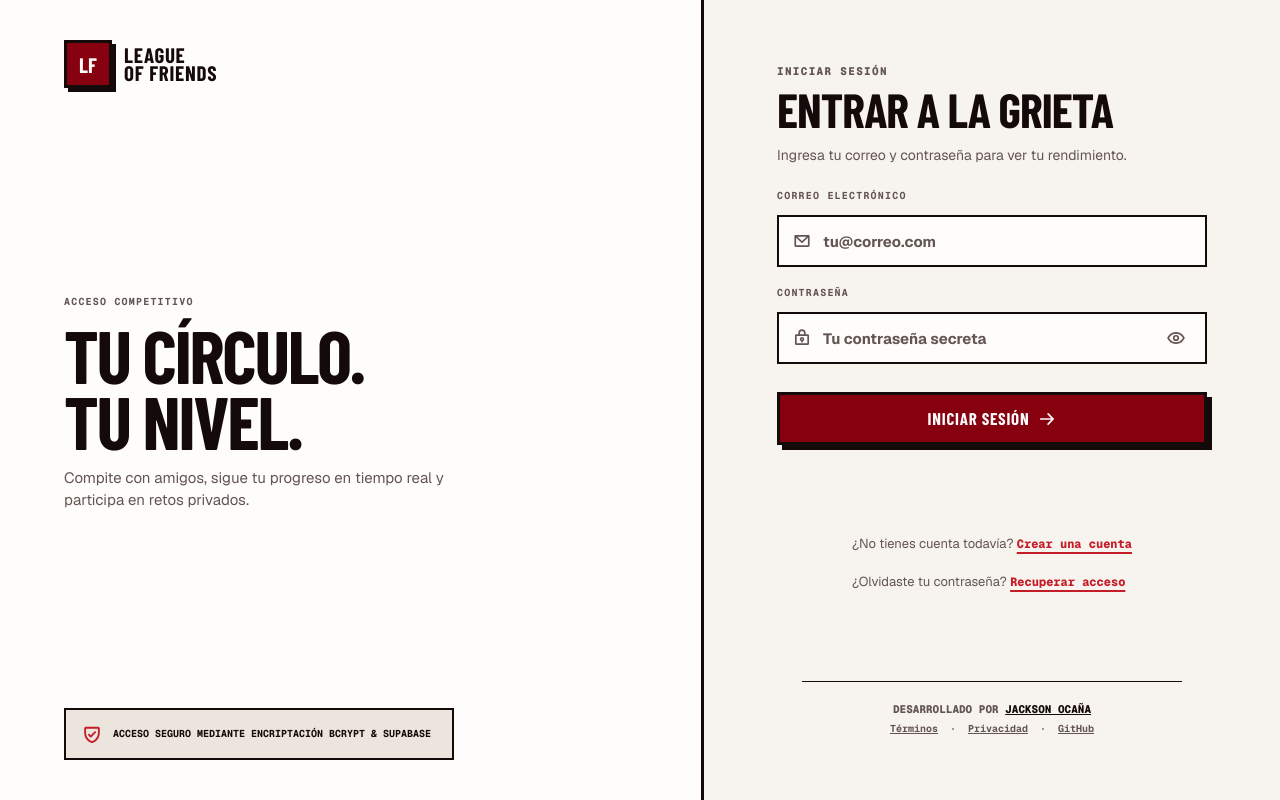
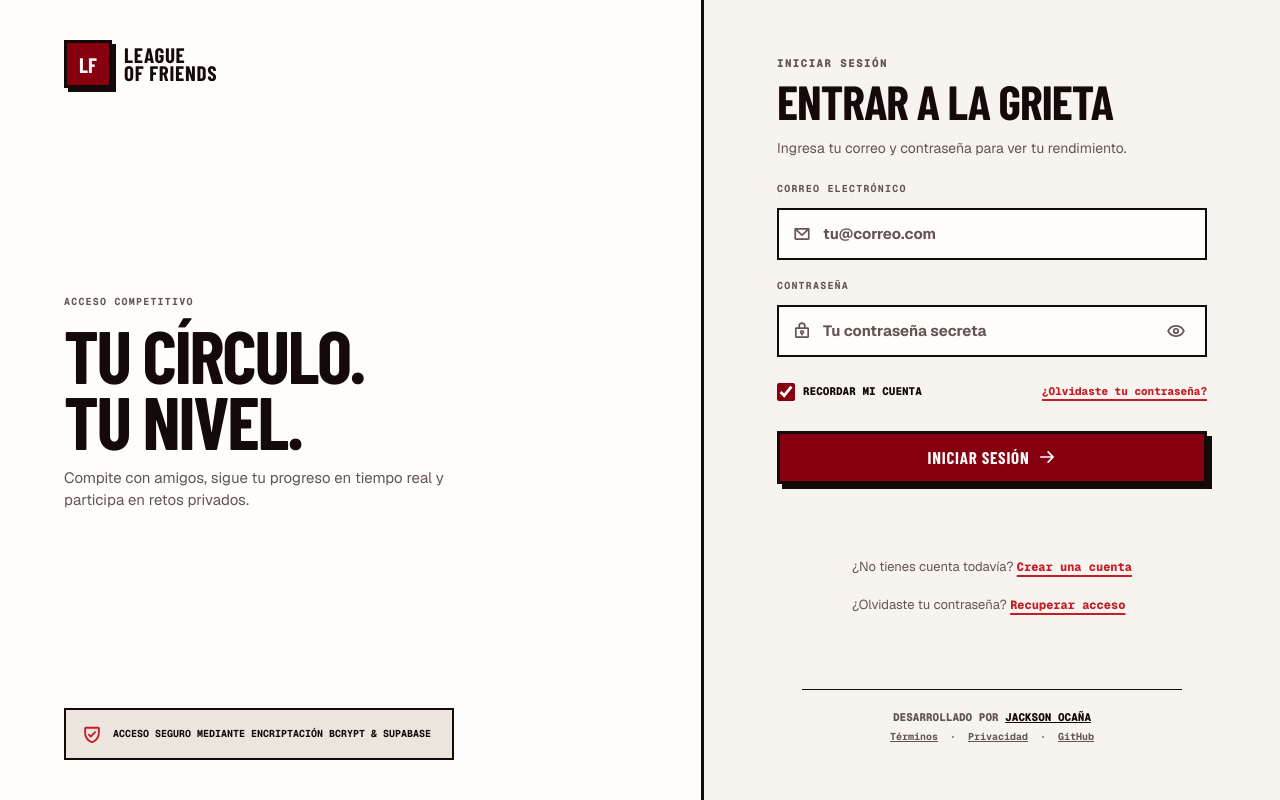
Before and after one commit to jacksonandresrosales/LeagueOfFriends, a Next.js app: page /login in a window 1280 px wide. Built offline with nearby package versions, Linux system fonts and the light colour scheme; a web font is replaced by a local one.

Commit message:
feat: anade opcion de recordar cuenta y precarga automatica de correo en login

```diff
--- a/src/components/auth/auth-form.tsx
+++ b/src/components/auth/auth-form.tsx
@@ -31,7 +31,16 @@ export function AuthForm() {
   const isConfirmed = searchParams.get('confirmed') === 'true';
   const [mode, setMode] = useState<Mode>('sign-in');
   const [resetStep, setResetStep] = useState<ResetStep>('email');
-  const [inputEmail, setInputEmail] = useState('');
+  const [inputEmail, setInputEmail] = useState(() => {
+    if (typeof window !== 'undefined') {
+      try {
+        return localStorage.getItem('lof_remembered_email') || '';
+      } catch {
+        return '';
+      }
+    }
+    return '';
+  });
   const [recoveryEmail, setRecoveryEmail] = useState('');
   const [emailCheckStatus, setEmailCheckStatus] = useState<EmailStatus>('idle');
   const [showPassword, setShowPassword] = useState(false);
@@ -40,6 +49,7 @@ export function AuthForm() {
   const otpInputRefs = useRef<(HTMLInputElement | null)[]>([]);
 
   const [resendCooldown, setResendCooldown] = useState(0);
+  const [rememberMe, setRememberMe] = useState(true);
   const [message, setMessage] = useState(
     isConfirmed ? '¡Correo confirmado con éxito! Ya puedes iniciar sesión con tus credenciales.' : '',
   );
@@ -407,6 +417,16 @@ export function AuthForm() {
         return;
       }
 
+      try {
+        if (rememberMe) {
+          localStorage.setItem('lof_remembered_email', email);
+        } else {
+          localStorage.removeItem('lof_remembered_email');
+        }
+      } catch {
+        // Fallback silencioso
+      }
+
       router.replace('/');
     } catch {
       setError('No fue posible completar la solicitud. Inténtalo de nuevo en unos minutos.');
@@ -764,6 +784,36 @@ export function AuthForm() {
                 </>
               )}
 
+              {mode === 'sign-in' ? (
+                <div style={{ display: 'flex', alignItems: 'center', justifyContent: 'space-between', margin: '6px 0 18px', gap: '8px', flexWrap: 'wrap' }}>
+                  <label style={{ display: 'inline-flex', alignItems: 'center', gap: '8px', cursor: 'pointer', userSelect: 'none' }}>
+                    <input
+                      type="checkbox"
+                      checked={rememberMe}
+                      onChange={(e) => setRememberMe(e.target.checked)}
+                      style={{
+                        width: '18px',
+                        height: '18px',
+                        accentColor: 'var(--accent)',
+                        cursor: 'pointer',
+                      }}
+                    />
+                    <span style={{ font: '800 11px/1 var(--font-mono)', textTransform: 'uppercase', color: 'var(--ink)' }}>
+                      Recordar mi cuenta
+                    </span>
+                  </label>
+
+                  <button
+                    type="button"
+                    className="auth-inline-link"
+                    style={{ margin: 0, fontSize: '11px', textTransform: 'none' }}
+                    onClick={() => changeMode('reset')}
+                  >
+                    ¿Olvidaste tu contraseña?
+                  </button>
+                </div>
+              ) : null}
+
               <button className="auth-submit" type="submit" disabled={submitting}>
                 <span>
                   {submitting
```
